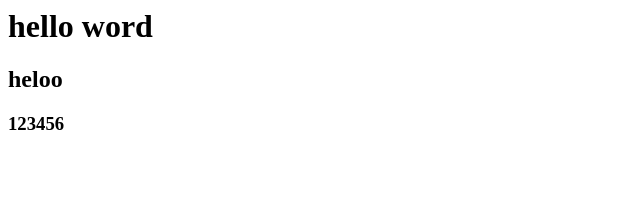
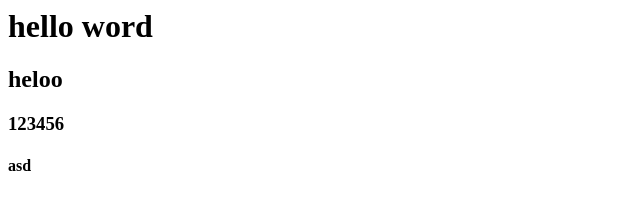
Before and after one commit to Ahmed-Bastwisy/net2, a plain HTML site: page index.html in a window 1280 px wide. Shown: the full height of the page, 0-640 px from the left. Drawn offline with Linux system fonts and the light colour scheme.

Commit message:
modify index.html

```diff
--- a/index.html
+++ b/index.html
@@ -1,3 +1,4 @@
 <h1>hello word</h1>
 <h2>heloo</h2>
 <h3>123456</h3>
+<h4>asd</h4>
```
